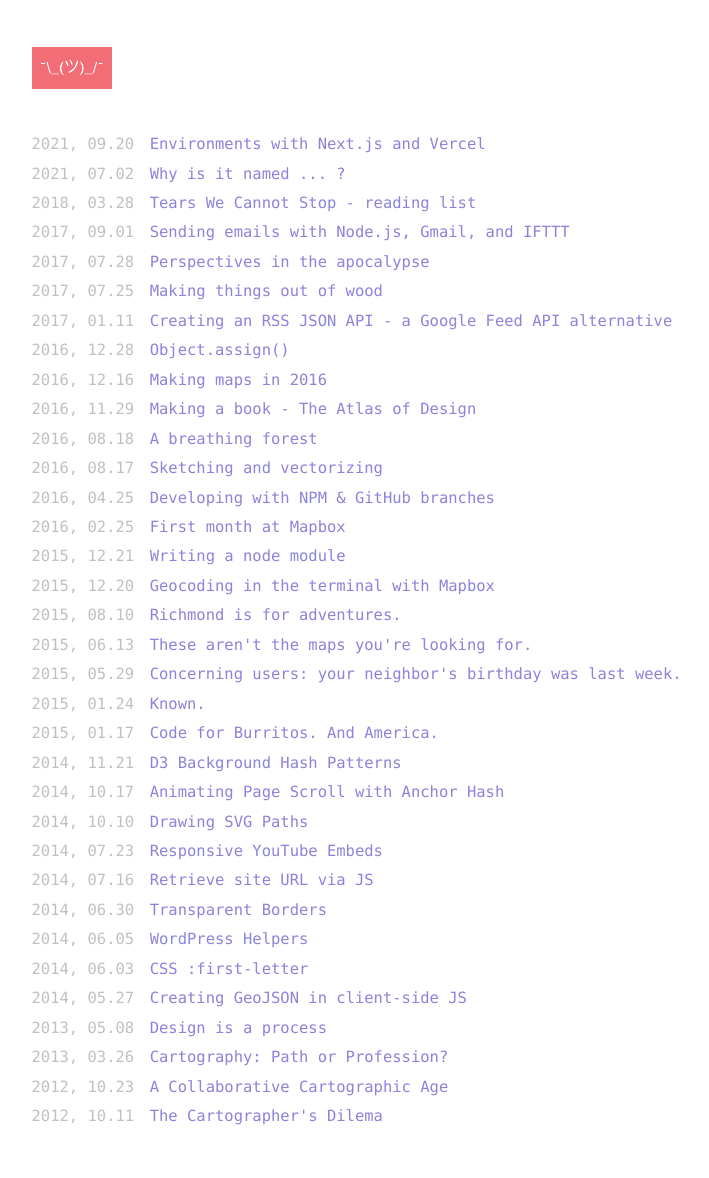
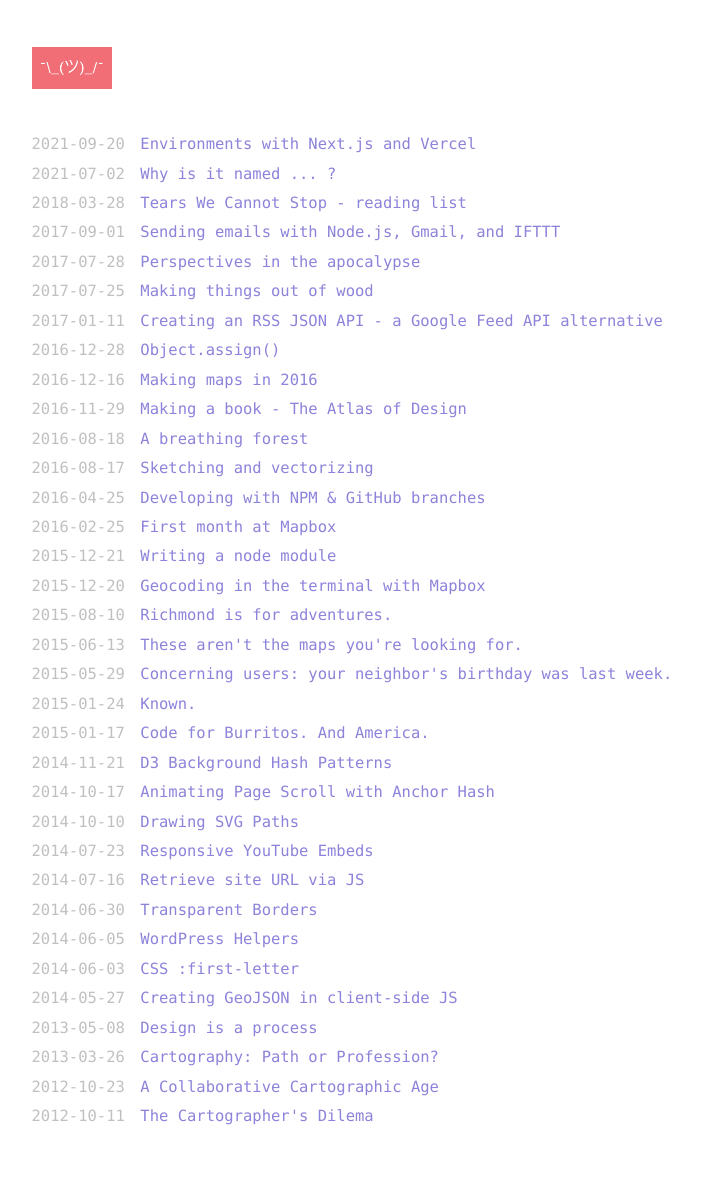
Before and after one commit to mapsam/mapsam.github.io, a Jekyll site: the page built from posts/index.html, in a window 1280 px wide. Shown: the whole page, without its empty margins (274-983 px from the left). Built offline with Jekyll 4.4.1, drawn with Linux system fonts in a browser that asks for light colours; nearby versions of some CDN libraries.

Commit message:
update date format

```diff
--- a/_layouts/post.html
+++ b/_layouts/post.html
@@ -1,9 +1,9 @@
 ---
 layout: default
 ---
-
+<a class="mono" href="/posts">&lBarr; back to posts</a>
 <h1 class="title">{{ page.title }}</h1>
-<p class="date">{{ page.date | date: '%B %d, %Y' }}</p>
+<p class="date">{{ page.date | date: "%Y-%m-%d" }}</p>
 
 {{ content }}
 
--- a/posts/index.html
+++ b/posts/index.html
@@ -7,6 +7,6 @@ weight: 2
 
 <ul class="list">
 {% for post in site.posts %}
-	<li><span>{{ post.date | date: "%Y, %m.%d" }}</span><a href="{{ site.base_url }}{{ post.url }}">{{ post.title }}</a></div>
+	<li><span>{{ post.date | date: "%Y-%m-%d" }}</span><a href="{{ site.base_url }}{{ post.url }}">{{ post.title }}</a></div>
 {% endfor %}
 </ul>
```
